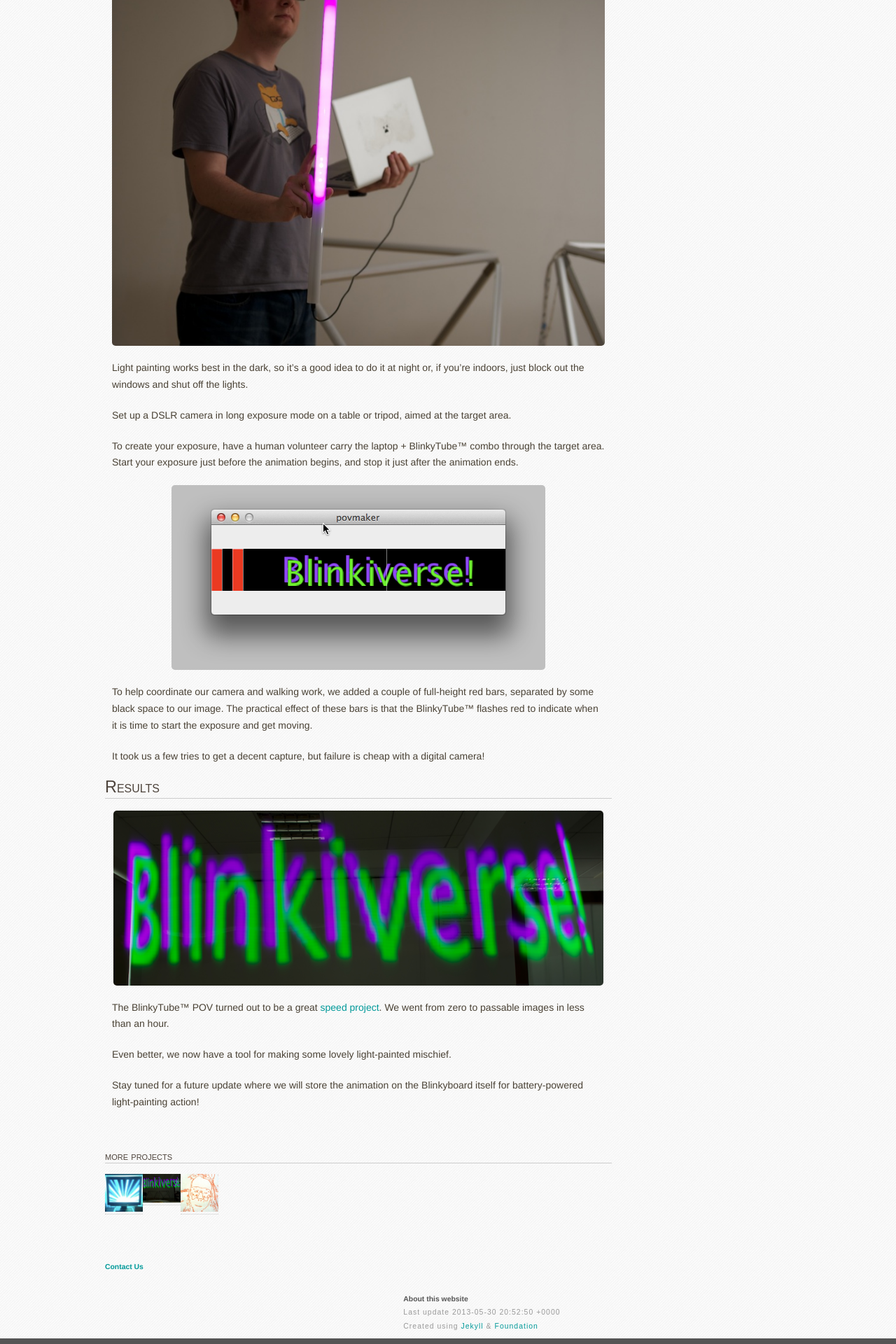
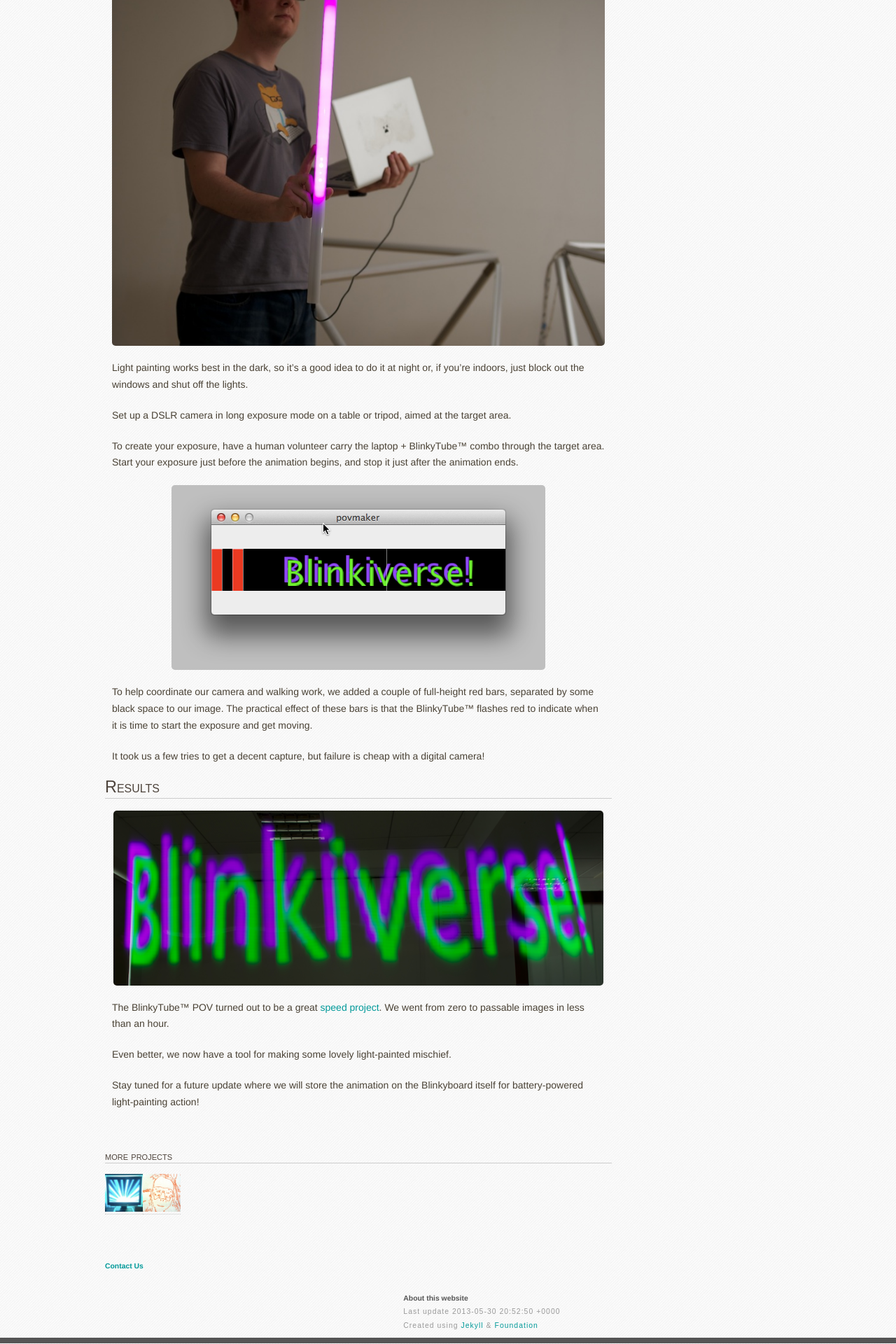
Before and after one commit to jravetch/blinkinlabs.github.io, a Jekyll site: the page built from hacks/_posts/2013-04-17-blinkyboard-pov.md, in a window 1280 px wide. Shown: the part 3221-5141 px from the top of the page at 70% size. Built offline with Jekyll 4.4.1, drawn with Linux system fonts in a browser that asks for light colours; Markdown is read by kramdown in place of the engine named in the settings.

Commit message:
"More Projects" now excludes self

```diff
--- a/_layouts/project.html
+++ b/_layouts/project.html
@@ -132,7 +132,7 @@ layout: default
 	<h1> More projects </h1>
 	<ul class="qq2">
 	{% for project in site.posts %}
-	{% if project.category contains 'project' or project.category contains 'hack' %}
+	{% if project.category contains 'project' or project.category contains 'hack' and (project.permalink != page.permalink) %}
 		<li>
 		<a class="has-tip right" id="{{project.img}}" data-width="120px" title="{{project.title}}" href="{{ project.url }}">
 		<img src="/images/{{project.img|downcase}}/preview.jpg" />
```
